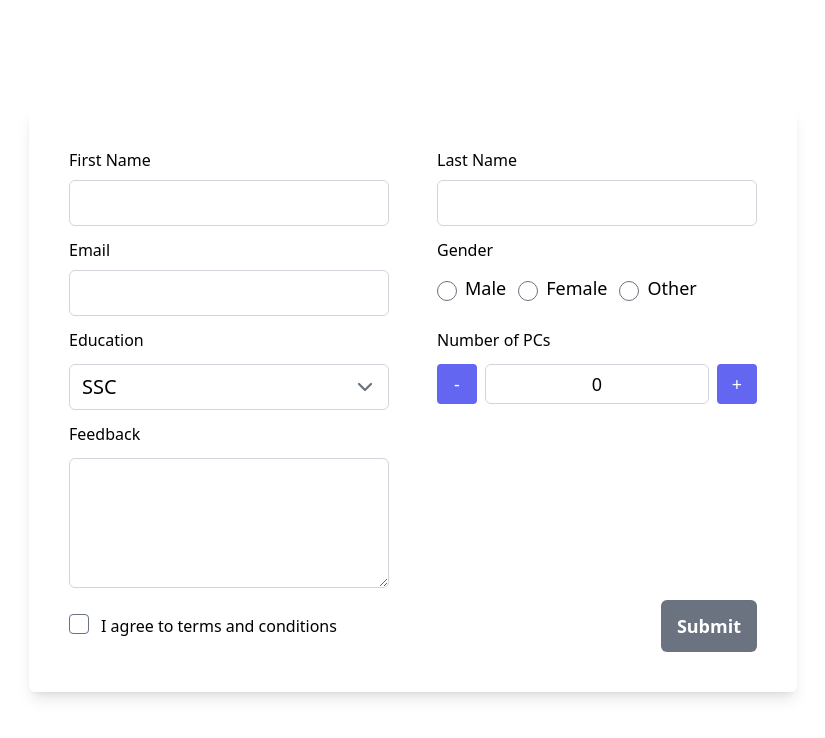
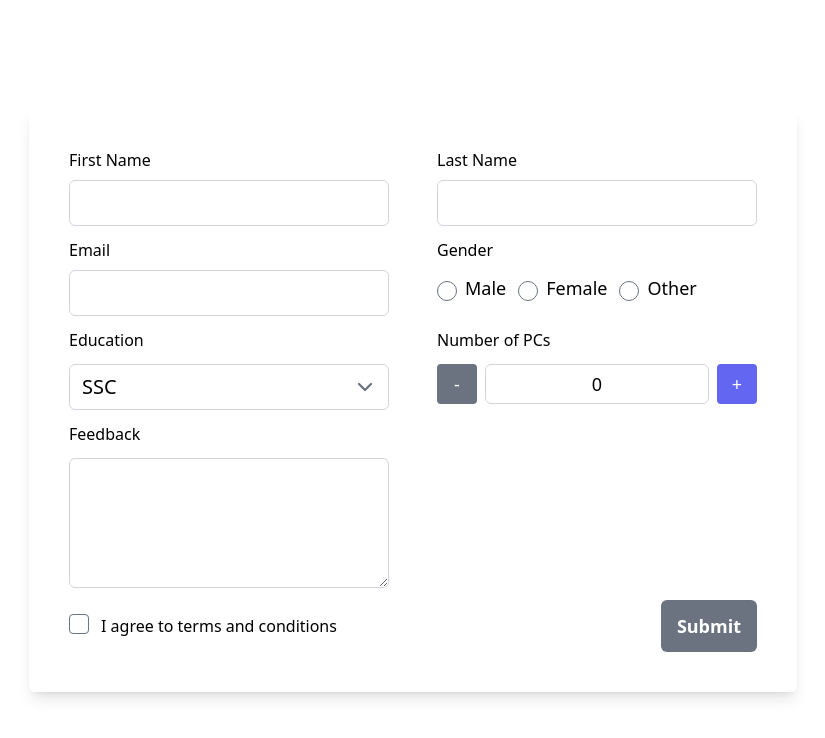
Before and after one commit to rajin572/from-using-useReducer, a React (Create React App) app: page / in a window 1280 px wide. Shown: the top 738 px of the page, without its empty margins (227-1052 px from the left). Built offline with nearby package versions, Linux system fonts and the light colour scheme.

Commit message:
change ta code

```diff
--- a/src/pages/LongForm.js
+++ b/src/pages/LongForm.js
@@ -143,6 +143,7 @@ const LongForm = () => {
         <div className="flex flex-col w-full max-w-xs">
           <label className="mb-3">Number of PCs</label>
           <div className="flex justify-between items-center gap-2 ">
+            {state.quantity > 0 ?
             <button
               type="button"
               className="bg-indigo-500 text-lg text-white rounded h-10 w-10 "
@@ -150,6 +151,16 @@ const LongForm = () => {
             >
               -
             </button>
+            :
+            <button
+            disabled
+            type="button"
+            className="bg-gray-500 text-lg text-white rounded h-10 w-10 "
+            onClick={() => dispatch({ type: "DECREMENT" })}
+          >
+            -
+          </button>}
+
             <div className="border flex-1 flex justify-center items-center h-10 rounded-md border-gray-300">
               <span className="text-lg">{state.quantity}</span>
             </div>
```
